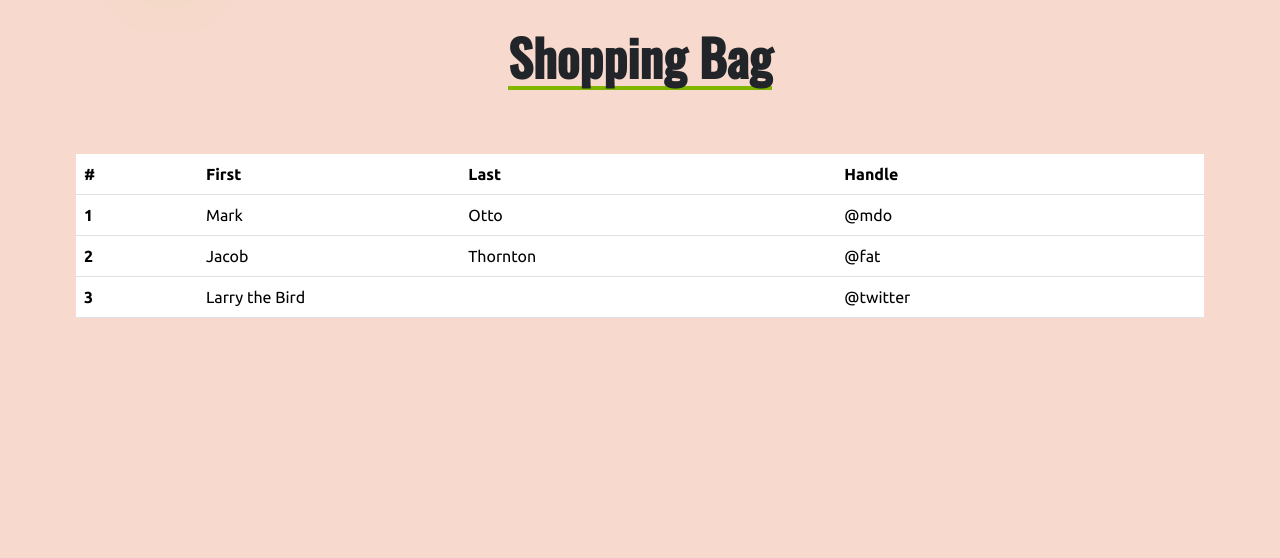
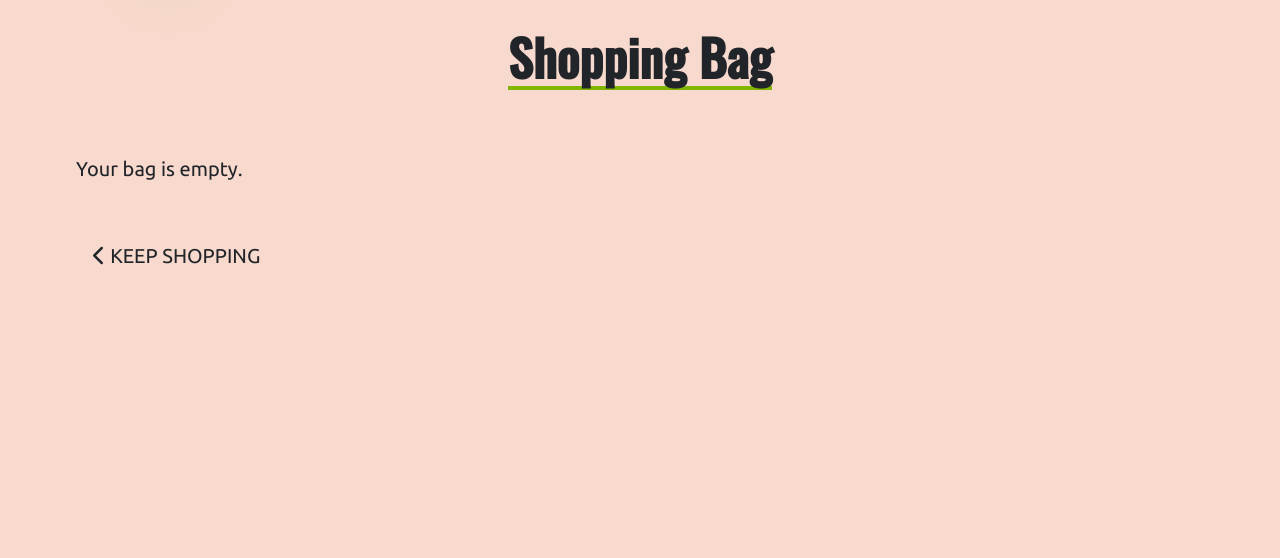
Before and after one commit to Esmael-Pinho/fourth-milestone-project, a Django app: page /bag/ in a window 1280 px wide. Shown: the part 78-636 px from the top of the page. Run offline with Django 3.2, Linux system fonts and the light colour scheme; some libraries are stand-ins or nearby versions; some web fonts are replaced.

Commit message:
updeted context.py, few styling to base.css

```diff
--- a/bag/contexts.py
+++ b/bag/contexts.py
@@ -1,25 +1,25 @@
 from decimal import Decimal
 from django.conf import settings
+from django.shortcuts import get_object_or_404
+from products.models import Product
 
-def apply_promo_code(total, promo_code):
-    # Check if the promo code is valid and apply the discount
-    if promo_code == 'HALFOFF':
-        return total * Decimal('0.5')
-    else:
-        return total
 
 def bag_contents(request):
+
     bag_items = []
     total = 0
     product_count = 0
+    bag = request.session.get('bag', {})
 
-    # Calculate total without any discounts
-    for item in bag_items:
-        total += item['quantity'] * item['product'].price
-
-    # Apply promo code discount
-    promo_code = request.GET.get('promo_code')
-    total = apply_promo_code(total, promo_code)
+    for item_id, quantity in bag.items():
+        product = get_object_or_404(Product, pk=item_id)
+        total += quantity * product.price
+        product_count += quantity
+        bag_items.append({
+            'item_id': item_id,
+            'quantity': quantity,
+            'product': product,
+        })
 
     if total < settings.FREE_DELIVERY_THRESHOLD:
         delivery = total * Decimal(settings.STANDARD_DELIVERY_PERCENTAGE / 100)
@@ -41,3 +41,21 @@ def bag_contents(request):
     }
 
     return context
+
+
+
+
+def apply_promo_code(total, promo_code):
+    # Check if the promo code is valid and apply the discount
+    if promo_code == 'HALFOFF':
+        return total * Decimal('0.5')
+    else:
+        return total
+
+    # Calculate total without any discounts
+    for item in bag_items:
+        total += item['quantity'] * item['product'].price
+
+    # Apply promo code discount
+    promo_code = request.GET.get('promo_code')
+    total = apply_promo_code(total, promo_code)
--- a/bag/templates/bag/bag.html
+++ b/bag/templates/bag/bag.html
@@ -19,6 +19,9 @@
 
         <div class="row">
             <div class="col">
+                {% if bag_items %}
+                    <div class="table-responsive rounded">
+                        {{ bag_items }}
                       <table class="table">
                         <thead>
                           <tr>
@@ -49,6 +52,16 @@
                         </tbody>
                     </table>
                     </div>
+                {% else %}
+                    <p class="lead mb-5">Your bag is empty.</p>
+                    <a href="{% url 'products' %}" class="btn btn-outline-black rounded-0 btn-lg">
+                        <span class="icon">
+                            <i class="fas fa-chevron-left"></i>
+                        </span>
+                        <span class="text-uppercase">Keep Shopping</span>
+                    </a>
+                {% endif %}
+            </div>
         </div>
     </div>
 {% endblock %}
--- a/bag/views.py
+++ b/bag/views.py
@@ -2,28 +2,6 @@ from django.shortcuts import render, redirect
 from django.urls import reverse
 from django.contrib import messages
 
-# Create your views here.
-
-def view_bag(request):
-    """ A view that renders the bag contents page """
-
-    return render(request, 'bag/bag.html')
-
-def apply_promo_code_view(request):
-    promo_code = request.GET.get('promo_code')
-
-    if is_valid_promo_code(promo_code):
-        request.session['promo_code'] = promo_code
-        messages.success(request, 'Promo code applied successfully!')
-    else:
-        # Add an error message
-        messages.error(request, 'Invalid promo code. Please try again.')
-
-    # Redirect
-    return redirect(reverse(''))
-
-def is_valid_promo_code(promo_code):
-    return promo_code in ['HALFOFF', 'MINIM2024']
 
 
 def view_bag(request):
@@ -44,5 +22,21 @@ def add_to_bag(request, item_id):
         bag[item_id] = quantity
 
     request.session['bag'] = bag
-    print(request.session['bag'])
     return redirect(redirect_url)
+
+
+def apply_promo_code_view(request):
+    promo_code = request.GET.get('promo_code')
+
+    if is_valid_promo_code(promo_code):
+        request.session['promo_code'] = promo_code
+        messages.success(request, 'Promo code applied successfully!')
+    else:
+        # Add an error message
+        messages.error(request, 'Invalid promo code. Please try again.')
+
+    # Redirect
+    return redirect(reverse(''))
+
+def is_valid_promo_code(promo_code):
+    return promo_code in ['HALFOFF', 'MINIM2024']
--- a/products/templates/products/product_detail.html
+++ b/products/templates/products/product_detail.html
@@ -80,7 +80,9 @@
                                     </div>
                                     <div class="col-sm-12 col-lg-5 mt-3 p-0">
                                         <div class="div add-to-cart">
-                                            <a href="#" aria-label="Add to Cart" class="btn btn-sm button-green text-uppercase add-btn">add to cart</a>
+                                            <button type="submit" aria-label="Add to Cart" class="btn btn-sm button-green text-uppercase add-btn">
+                                                add to cart
+                                            </button>
                                         </div>
                                     </div>
                                     <input type="hidden" name="redirect_url" value="{{ request.path }}">
--- a/static/css/base.css
+++ b/static/css/base.css
@@ -65,6 +65,10 @@ main {
 }
 
 /* Colors */
+
+.text-success {
+    color: var(--green) !important;
+}
 
 .glow-1 {
     animation: glow1 1s ease-in-out infinite alternate;
--- a/templates/base.html
+++ b/templates/base.html
@@ -121,12 +121,12 @@
                     </ul>
                 </li>
                 <li class="list-inline-item ms-3">
-                    <a class="{% if grand_total %}text-info font-weight-bold{% else %}text-black{% endif %} nav-link" href="{% url 'view_bag' %}">
+                    <a class="{% if grand_total %}text-success font-weight-bold{% else %}text-black{% endif %} nav-link" href="{% url 'view_bag' %}">
                         <div class="text-center icon">
                             <div><i class="fas fa-shopping-bag fa-lg"></i></div>
                             <p class="my-0">
                                 {% if grand_total %}
-                                ${{ grand_total|floatformat:2 }}
+                                £{{ grand_total|floatformat:2 }}
                                 {% else %}
                                 £0.00
                                 {% endif %}
--- a/templates/includes/mobile-top-nav.html
+++ b/templates/includes/mobile-top-nav.html
@@ -47,7 +47,7 @@
               <div><i class="fas fa-shopping-bag fa-lg"></i></div>
               <p class="my-0">
                   {% if grand_total %}
-                      ${{ grand_total|floatformat:2 }}
+                      £{{ grand_total|floatformat:2 }}
                   {% else %}
                       $0.00
                   {% endif %}
```
Lines whose indentation alone changed are shown as unchanged.
